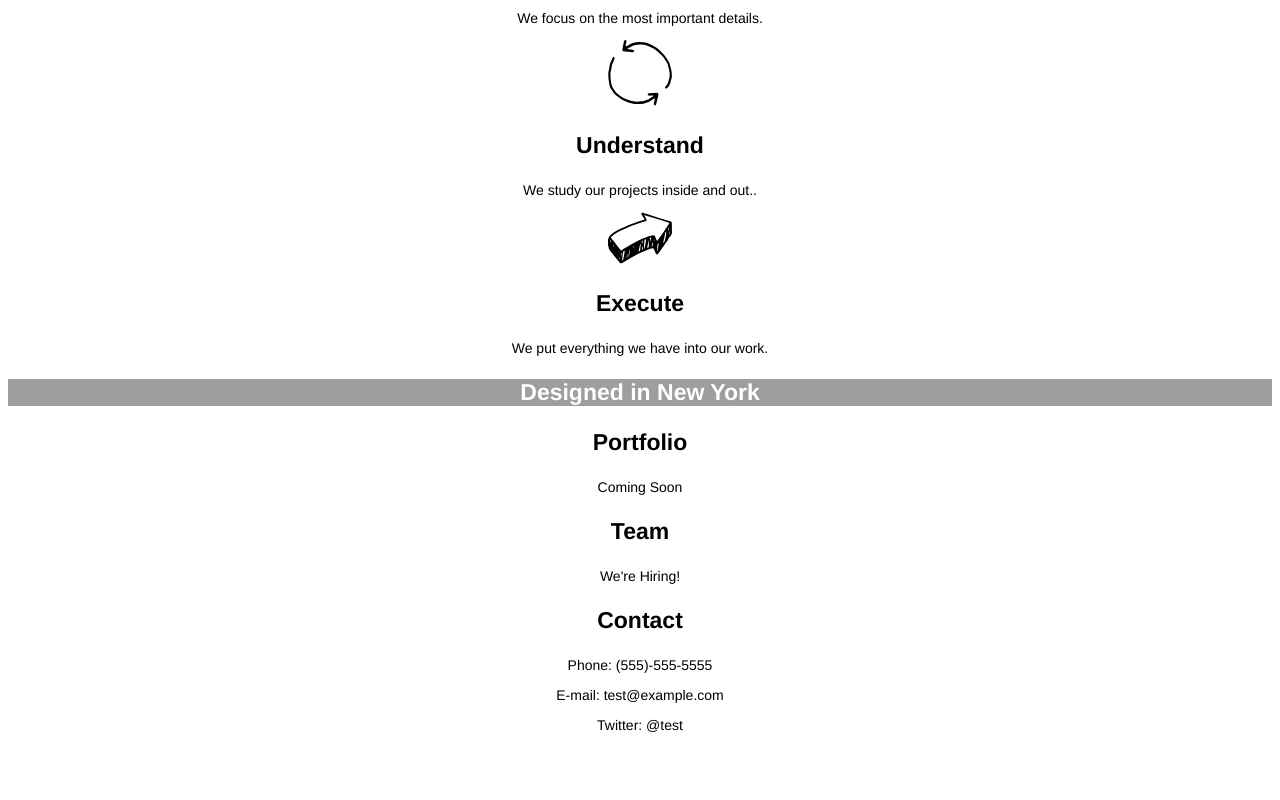
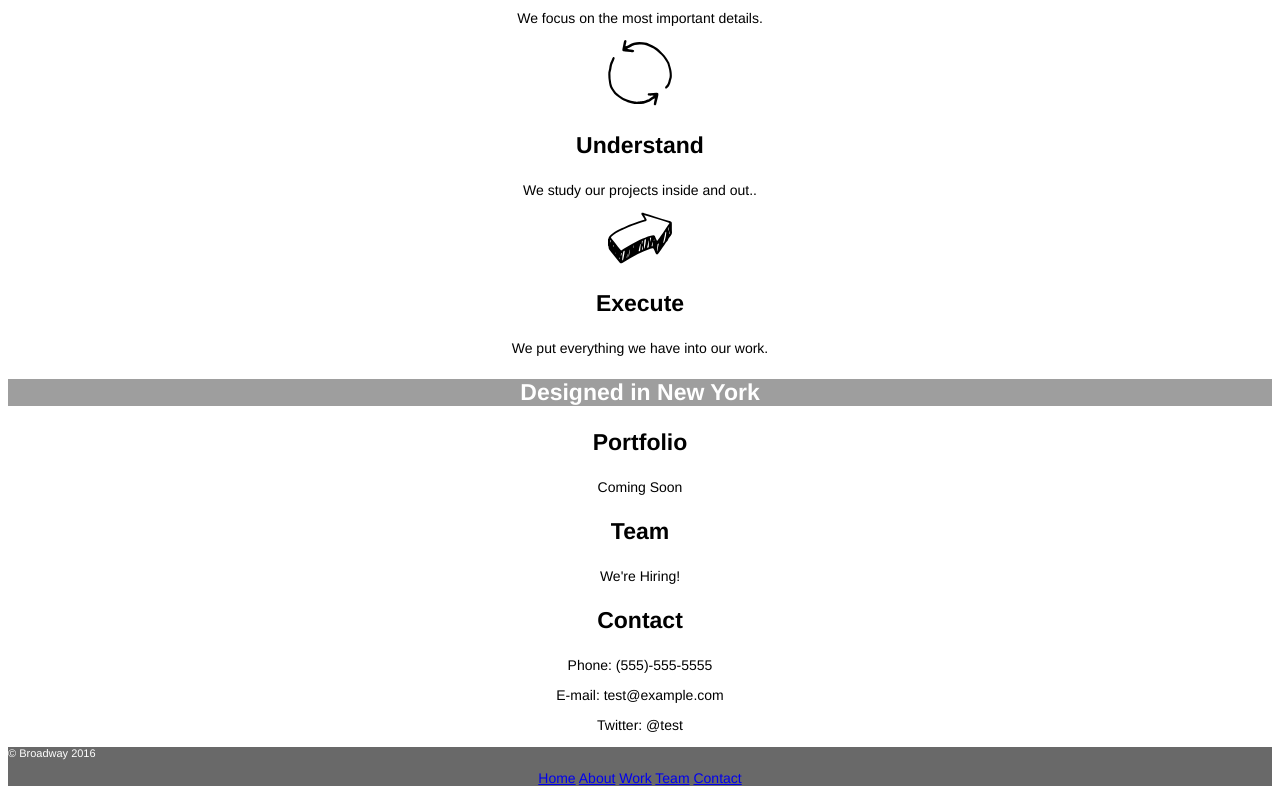
Before and after one commit to murroak/broadway, a plain HTML site: page index.html in a window 1280 px wide. Shown: the part 501-1301 px from the top of the page. Before the commit the page ends 1248 px from the top, so only its background shows below. Drawn offline with Linux system fonts and the light colour scheme; grey boxes are pictures that could not be loaded.

Commit message:
Create bottom navigation

```diff
--- a/index.html
+++ b/index.html
@@ -11,9 +11,9 @@
       <nav class="navlnk" role="navigation">
         <p><a href="index.html">Home</a></p>
         <p><a href="#process">Process</a></p>
-        <p><a href="index.html">Work</a></p>
-        <p><a href="index.html">Team</a></p>
-        <p><a href="index.html">Contact</a></p>
+        <p><a href="#design">Work</a></p>
+        <p><a href="#design">Team</a></p>
+        <p><a href="#design">Contact</a></p>
       </nav>
     </div>
     <div id="process">
@@ -39,7 +39,17 @@
       <p>E-mail: test@example.com</p>
       <p>Twitter: @test</p>
     </div>
-    <div id="bottom">
+    <div id="bottom" class="bottom">
+      <p class="cpyright">&copy; Broadway 2016
+        <span class="bottom"></span>
+        <nav class="navlnk" role="navigation">
+          <a href="index.html">Home</a>
+          <a href="index.html">About</a>
+          <a href="#design">Work</a>
+          <a href="#design">Team</a>
+          <a href="#design">Contact</a>
+        </nav>
+      </p>
     </div>
   </body>
 </html>
--- a/resources/css/style.css
+++ b/resources/css/style.css
@@ -36,5 +36,5 @@ h3 {
 }
 .cpyright {
   font-size: 11px;
-  text-align: right;
+  text-align: left;
 }
```
